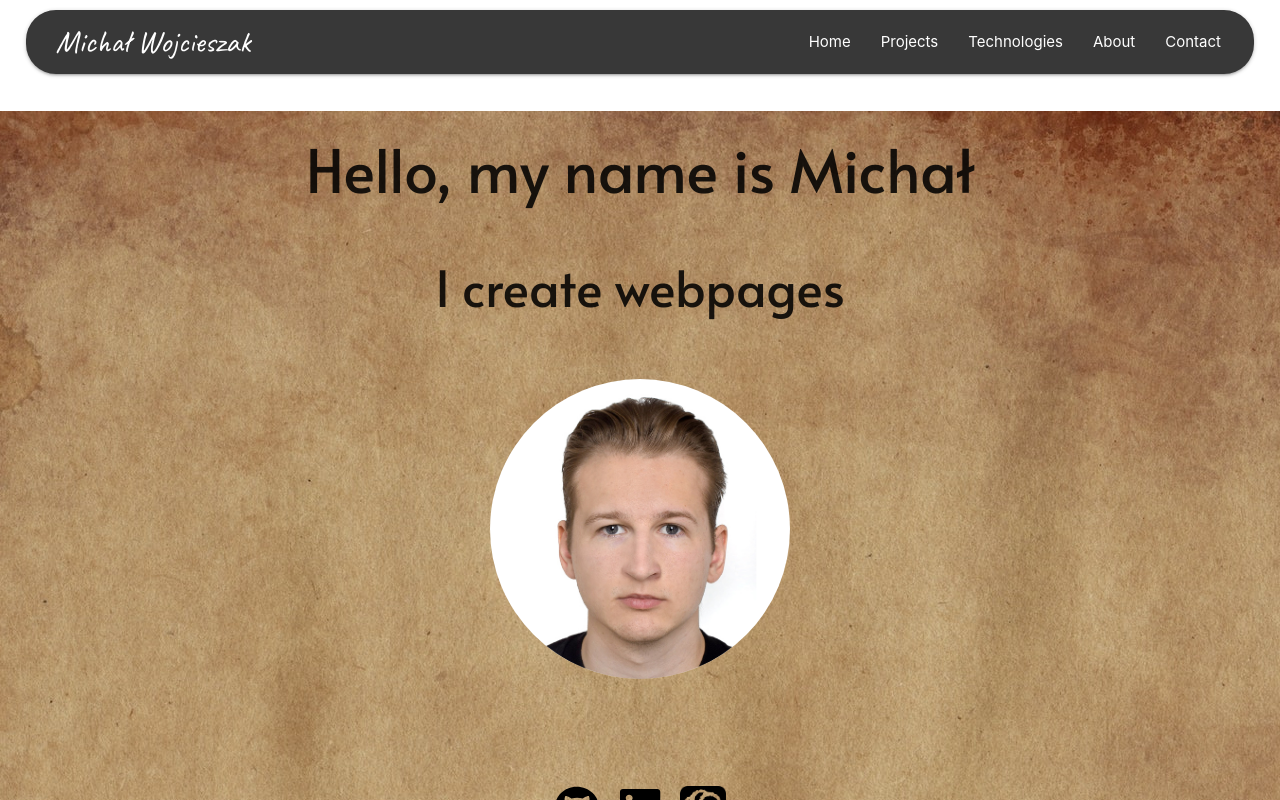
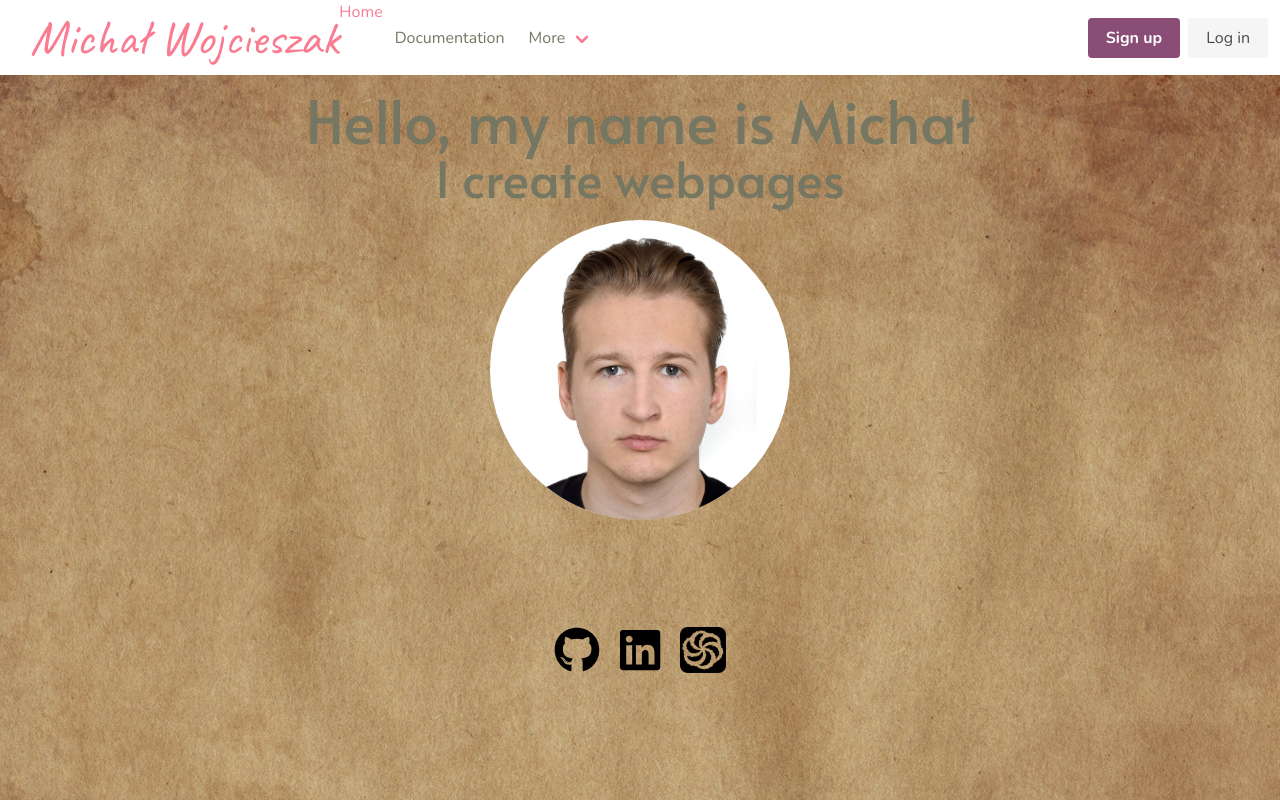
Before and after one commit to Seven730/portfolio, a React (Create React App) app: page / in a window 1280 px wide. Shown: the top 800 px of the page. Built offline with nearby package versions, Linux system fonts and the light colour scheme; no server answers.

Commit message:
Bulma init, activity fetch

```diff
--- a/package.json
+++ b/package.json
@@ -17,12 +17,13 @@
     "@types/react-dom": "^16.9.8",
     "@types/react-redux": "^7.1.9",
     "@types/react-scroll": "^1.8.0",
+    "bulma": "^0.9.1",
     "materialize-css": "^1.0.0-rc.2",
     "node-sass": "^4.14.1",
     "react": "^16.13.1",
     "react-dom": "^16.13.1",
     "react-redux": "^7.2.1",
-    "react-scripts": "3.4.1",
+    "react-scripts": "^3.4.3",
     "react-scroll": "^1.8.1",
     "typescript": "^3.9.7"
   },
--- a/public/index.html
+++ b/public/index.html
@@ -7,11 +7,11 @@
     <meta name="theme-color" content="#000000" />
     <meta name="description" content="Portfolio site" />
 
-    <link
+    <!-- <link
       rel="stylesheet"
       href="https://cdnjs.cloudflare.com/ajax/libs/materialize/1.0.0/css/materialize.min.css"
     />
-    <script src="https://cdnjs.cloudflare.com/ajax/libs/materialize/1.0.0/js/materialize.min.js"></script>
+    <script src="https://cdnjs.cloudflare.com/ajax/libs/materialize/1.0.0/js/materialize.min.js"></script> -->
     <link
       href="https://fonts.googleapis.com/css2?family=Alata&family=Caveat&display=swap"
       rel="stylesheet"
--- a/src/App.scss
+++ b/src/App.scss
@@ -1,3 +1,41 @@
+@charset "utf-8";
+
+// Import a Google Font
+@import url('https://fonts.googleapis.com/css?family=Nunito:400,700');
+
+// Set your brand colors
+$purple: #8a4d76;
+$pink: #fa7c91;
+$brown: #757763;
+$beige-light: #d0d1cd;
+$beige-lighter: #eff0eb;
+
+// Update Bulma's global variables
+$family-sans-serif: 'Nunito', sans-serif;
+$grey-dark: $brown;
+$grey-light: $beige-light;
+$primary: $purple;
+$link: $pink;
+$widescreen-enabled: false;
+$fullhd-enabled: false;
+
+// Update some of Bulma's component variables
+// $body-background-color: $beige-lighter;
+$control-border-width: 2px;
+$input-border-color: transparent;
+$input-shadow: none;
+
+// Import only what you need from Bulma
+@import '../node_modules/bulma/sass/utilities/_all.sass';
+@import '../node_modules/bulma/sass/base/_all.sass';
+@import '../node_modules/bulma/sass/elements/button.sass';
+@import '../node_modules/bulma/sass/elements/container.sass';
+@import '../node_modules/bulma/sass/elements/form.sass';
+@import '../node_modules/bulma/sass/elements/title.sass';
+@import '../node_modules/bulma/sass/components/navbar.sass';
+@import '../node_modules/bulma/sass/layout/hero.sass';
+@import '../node_modules/bulma/sass/layout/section.sass';
+
 .App {
   height: auto;
   width: auto;
--- a/src/App.tsx
+++ b/src/App.tsx
@@ -1,10 +1,10 @@
 import React from "react";
-import "./App.scss";
 import Navbar from "./components/Navbar";
 import Landing from "./components/Landing";
 import Projects from "./components/Projects";
 import Icons from "./components/Icons";
 import Footer from "./components/Footer";
+import "./App.scss";
 
 function App() {
   return (
--- a/src/components/Landing.jsx
+++ b/src/components/Landing.jsx
@@ -1,9 +1,11 @@
 import React from "react";
+import activity from './activity'
 
 export default function Landing() {
   return (
     <div className="Landing" id="Landing">
       <p>Hello, my name is Michał</p>
+      <div>{activity()}</div>
       <p className="SecondaryText">I create webpages</p>
       <img src={require("../images/face.jpg")} alt="img" className="Face" />
     </div>
--- a/src/components/Navbar.jsx
+++ b/src/components/Navbar.jsx
@@ -4,8 +4,64 @@ import { Link, animateScroll } from "react-scroll";
 
 export default function Navbar() {
   return (
-    <div className="navbar-fixed">
-      <nav>
+  <nav className="navbar" role="navigation" aria-label="main navigation">
+    <div className="navbar-brand">
+    <a href className="brand-logo left" onClick={() => animateScroll.scrollToTop()}>Michał Wojcieszak</a>
+    </div>
+
+  <div id="navbarBasicExample" className="navbar-menu">
+    <div className="navbar-start">
+      <Link onClick={() => animateScroll.scrollToTop()} smooth={true} duration={600}>
+                Home
+              </Link>
+
+      <a className="navbar-item">
+        Documentation
+      </a>
+
+      <div className="navbar-item has-dropdown is-hoverable">
+        <a className="navbar-link">
+          More
+        </a>
+
+        <div className="navbar-dropdown">
+          <a className="navbar-item">
+            About
+          </a>
+          <a className="navbar-item">
+            Jobs
+          </a>
+          <a className="navbar-item">
+            Contact
+          </a>
+          <hr className="navbar-divider"></hr>
+          <a className="navbar-item">
+            Report an issue
+          </a>
+        </div>
+      </div>
+    </div>
+
+    <div class="navbar-end">
+      <div class="navbar-item">
+        <div class="buttons">
+          <a class="button is-primary">
+            <strong>Sign up</strong>
+          </a>
+          <a class="button is-light">
+            Log in
+          </a>
+        </div>
+      </div>
+    </div>
+  </div>
+</nav>
+  )
+}
+
+
+{/* <div className="navbar-fixed">
+      <nav class='navbar' role='navigation'>
         <div className="nav-wrapper">
           <a
             href
@@ -39,6 +95,4 @@ export default function Navbar() {
           </ul>
         </div>
       </nav>
-    </div>
-  );
-}
+    </div> */}
--- /dev/null
+++ b/src/components/activity.ts
@@ -0,0 +1,8 @@
+export default function activity() {
+  let activity: any;
+  fetch("https://api.github.com/users/Seven730/events").then(
+    (response) => (activity = response.json())
+  );
+  console.log(activity);
+  return activity;
+}
```
Also changed, not shown: src/components/Projects.jsx (line endings or trailing spaces), 1 other file (tests, documents, lock files or other folders).
